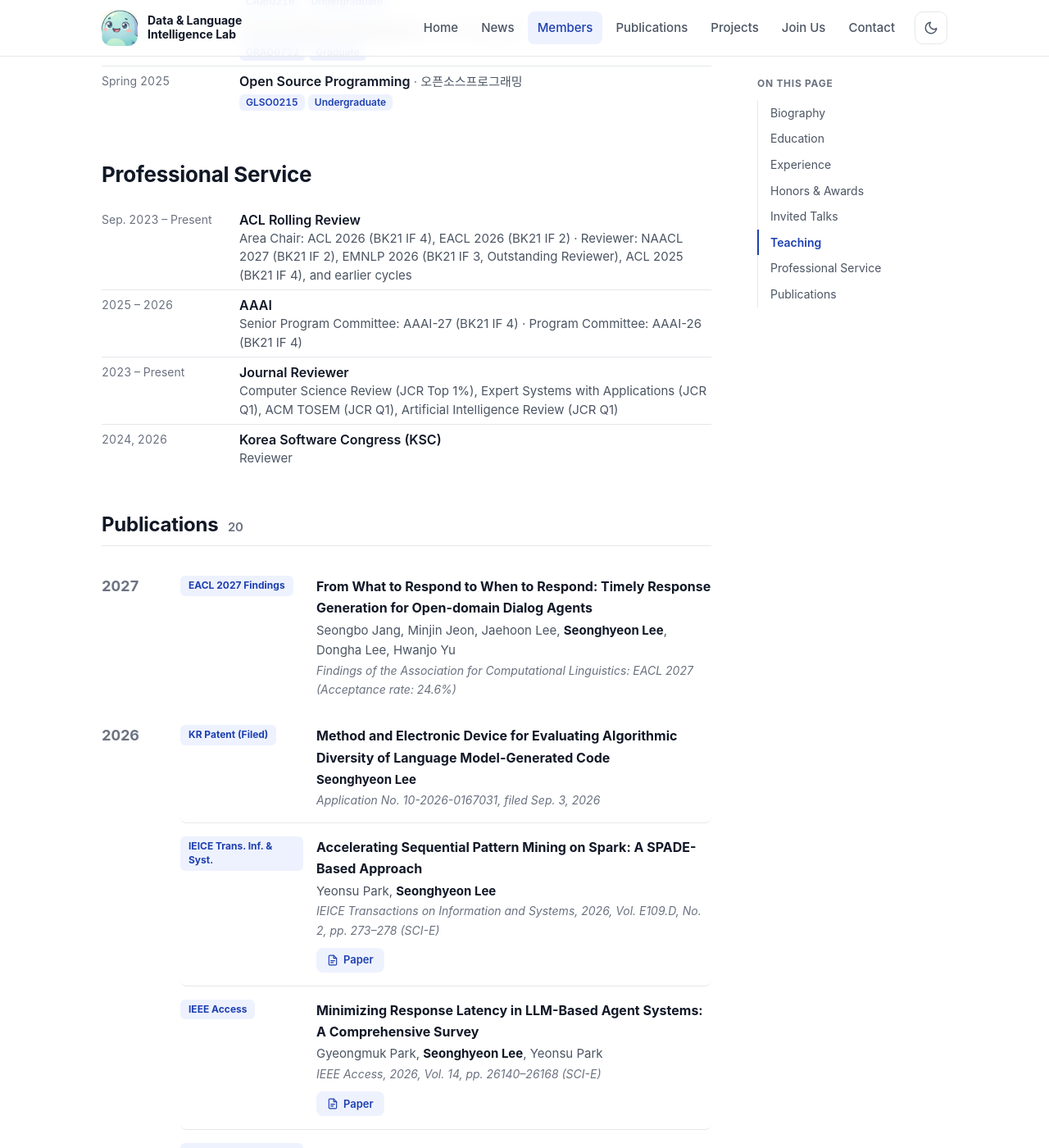
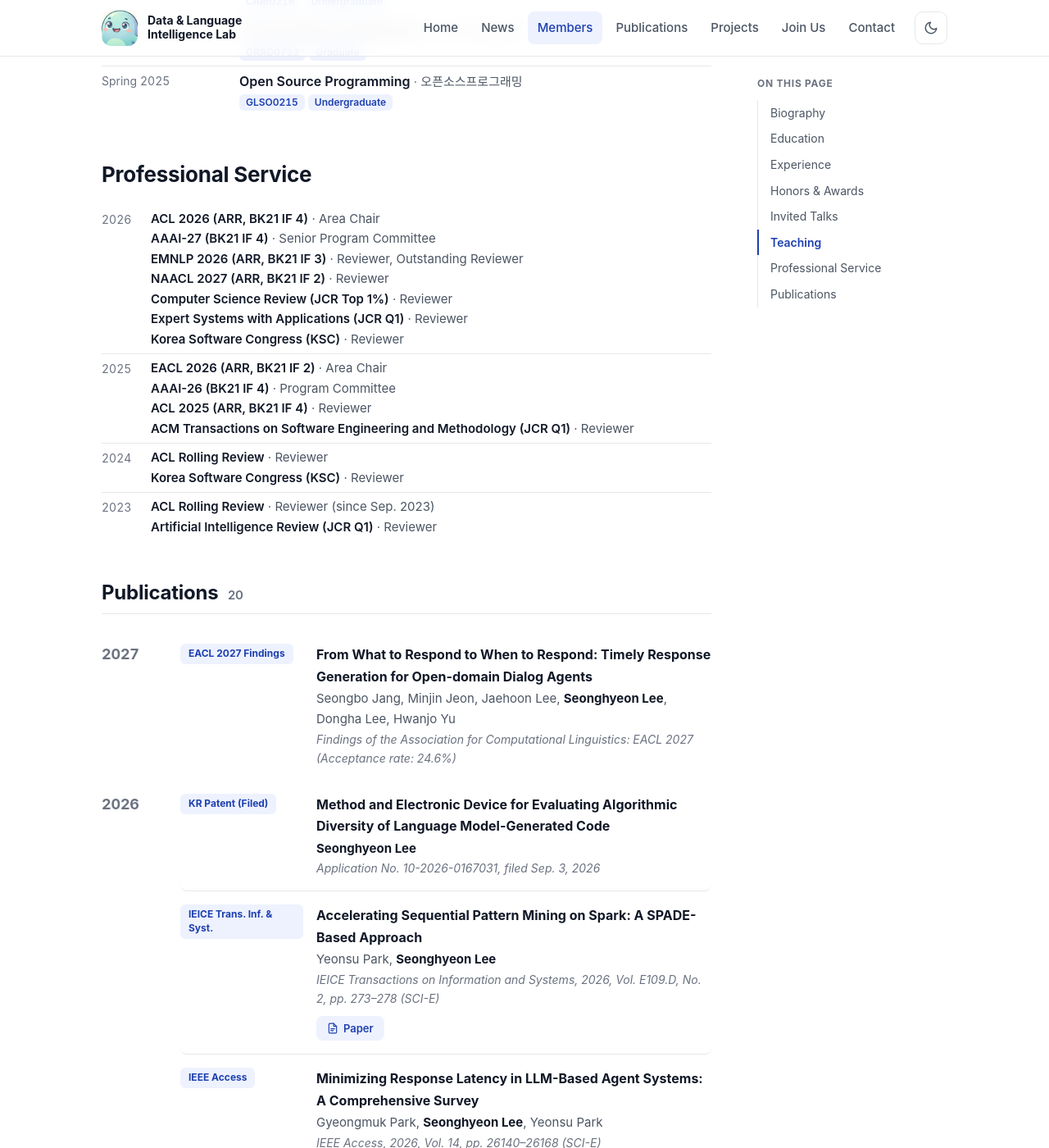
Before and after one commit to knu-dli/knu-dli.github.io, a Jekyll site: the page built from people/seonghyeon-lee.md, in a window 1280 px wide and 1400 px high, scrolled down 2425 px. Shown: the whole window at 82% size. Built offline with Jekyll 4.4.1, drawn with Linux system fonts in a browser that asks for light colours; some web fonts are replaced.

Commit message:
Profile: list professional service by year with venue in bold and role after
Co-Authored-By: Claude Opus 5.5 <noreply@anthropic.com>

```diff
--- a/_layouts/profile.html
+++ b/_layouts/profile.html
@@ -45,7 +45,7 @@ layout: default
               {% for r in rows %}
               <li>
                 <span class="timeline-when">{{ r.when }}</span>
-                <span class="timeline-what"><strong>{% if r.url %}<a href="{{ r.url | relative_url }}">{{ r.title }}</a>{% else %}{{ r.title }}{% endif %}</strong>{% if r.where %}<span>{{ r.where }}</span>{% endif %}{% if r.tags %}<span class="timeline-tags">{% for t in r.tags %}<span class="tag">{{ t }}</span>{% endfor %}</span>{% endif %}</span>
+                <span class="timeline-what">{% if r.title %}<strong>{% if r.url %}<a href="{{ r.url | relative_url }}">{{ r.title }}</a>{% else %}{{ r.title }}{% endif %}</strong>{% endif %}{% if r.where %}<span>{{ r.where }}</span>{% endif %}{% if r.items %}<ul class="timeline-sub">{% for i in r.items %}<li>{% if i.venue %}<strong>{{ i.venue }}</strong>{% if i.role %} · {{ i.role }}{% endif %}{% else %}{{ i }}{% endif %}</li>{% endfor %}</ul>{% endif %}{% if r.tags %}<span class="timeline-tags">{% for t in r.tags %}<span class="tag">{{ t }}</span>{% endfor %}</span>{% endif %}</span>
               </li>
               {% endfor %}
             </ul>
--- a/assets/css/style.css
+++ b/assets/css/style.css
@@ -336,6 +336,12 @@ img { max-width: 100%; display: block; }
 /* Short sections stack each row's title over its details */
 :is(.timeline-education, .timeline-experience, .timeline-service) .timeline-what > :is(strong, span) { display: block; }
 :is(.timeline-education, .timeline-experience, .timeline-service) .timeline-what > span::before { content: none; }
+.timeline .timeline-sub { list-style: none; margin: 2px 0 0; padding: 0 !important; color: var(--text-muted); font-size: 15px; }
+.timeline .timeline-sub li { display: block; padding: 0 0 0 1em; text-indent: -1em; border: 0; }
+.timeline .timeline-sub li + li { margin-top: 2px !important; }
+.timeline .timeline-what > .timeline-sub:first-child { margin-top: 0; }
+/* Service rows are keyed by year only, so the date column can be narrow */
+@media (min-width: 641px) { .timeline-service > li { grid-template-columns: 48px 1fr; } }
 .tag { font-size: 12px; font-weight: 600; line-height: 1; padding: 4px 8px; border-radius: 6px; background: var(--accent-soft); color: var(--accent); font-variant-numeric: tabular-nums; }
 @media (max-width: 640px) { .timeline li { grid-template-columns: 1fr; gap: 2px; } }
 
--- a/people/seonghyeon-lee.md
+++ b/people/seonghyeon-lee.md
@@ -49,8 +49,27 @@ teaching:
   - { when: "Spring 2025", title: "AI Convergence Applications", where: "인공지능융합응용", tags: [GRAD0732, Graduate] }
   - { when: "Spring 2025", title: "Open Source Programming", where: "오픈소스프로그래밍", tags: [GLSO0215, Undergraduate] }
 service:
-  - { when: "Sep. 2023 – Present", title: "ACL Rolling Review", where: "Area Chair: ACL 2026 (BK21 IF 4), EACL 2026 (BK21 IF 2) · Reviewer: NAACL 2027 (BK21 IF 2), EMNLP 2026 (BK21 IF 3, Outstanding Reviewer), ACL 2025 (BK21 IF 4), and earlier cycles" }
-  - { when: "2025 – 2026", title: "AAAI", where: "Senior Program Committee: AAAI-27 (BK21 IF 4) · Program Committee: AAAI-26 (BK21 IF 4)" }
-  - { when: "2023 – Present", title: "Journal Reviewer", where: "Computer Science Review (JCR Top 1%), Expert Systems with Applications (JCR Q1), ACM TOSEM (JCR Q1), Artificial Intelligence Review (JCR Q1)" }
-  - { when: "2024, 2026", title: "Korea Software Congress (KSC)", where: "Reviewer" }
+  - when: "2026"
+    items:
+      - { venue: "ACL 2026 (ARR, BK21 IF 4)", role: "Area Chair" }
+      - { venue: "AAAI-27 (BK21 IF 4)", role: "Senior Program Committee" }
+      - { venue: "EMNLP 2026 (ARR, BK21 IF 3)", role: "Reviewer, Outstanding Reviewer" }
+      - { venue: "NAACL 2027 (ARR, BK21 IF 2)", role: "Reviewer" }
+      - { venue: "Computer Science Review (JCR Top 1%)", role: "Reviewer" }
+      - { venue: "Expert Systems with Applications (JCR Q1)", role: "Reviewer" }
+      - { venue: "Korea Software Congress (KSC)", role: "Reviewer" }
+  - when: "2025"
+    items:
+      - { venue: "EACL 2026 (ARR, BK21 IF 2)", role: "Area Chair" }
+      - { venue: "AAAI-26 (BK21 IF 4)", role: "Program Committee" }
+      - { venue: "ACL 2025 (ARR, BK21 IF 4)", role: "Reviewer" }
+      - { venue: "ACM Transactions on Software Engineering and Methodology (JCR Q1)", role: "Reviewer" }
+  - when: "2024"
+    items:
+      - { venue: "ACL Rolling Review", role: "Reviewer" }
+      - { venue: "Korea Software Congress (KSC)", role: "Reviewer" }
+  - when: "2023"
+    items:
+      - { venue: "ACL Rolling Review", role: "Reviewer (since Sep. 2023)" }
+      - { venue: "Artificial Intelligence Review (JCR Q1)", role: "Reviewer" }
 ---
```
